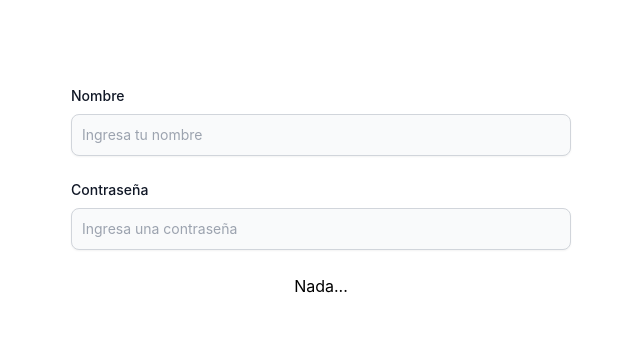
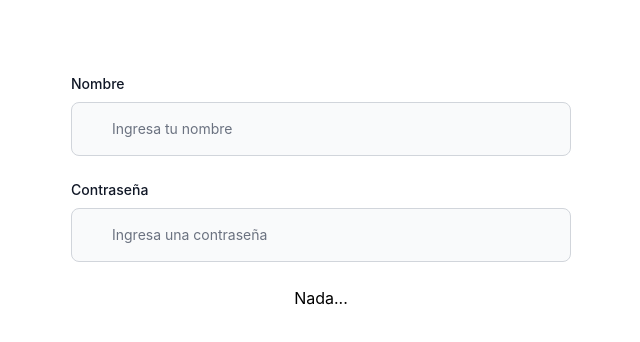
Before and after one commit to DirkGaston/estado-de-componentes-y-eventos, a React (Create React App) app: page / in a window 1280 px wide. Shown: the top 342 px of the page, without its empty margins (319-959 px from the left). Built offline with nearby package versions, Linux system fonts and the light colour scheme.

Commit message:
separación eventHandlers y useState

```diff
--- a/package.json
+++ b/package.json
@@ -7,6 +7,8 @@
     "@testing-library/jest-dom": "^5.16.5",
     "@testing-library/react": "^13.3.0",
     "@testing-library/user-event": "^13.5.0",
+    "flowbite": "^1.5.2",
+    "flowbite-react": "^0.1.8",
     "react": "^18.2.0",
     "react-dom": "^18.2.0",
     "react-scripts": "5.0.1",
--- a/src/App.js
+++ b/src/App.js
@@ -4,16 +4,27 @@ import Input from "./components/Input";
 import Button from "./components/Button";
 
 function App() {
-  const [inputValue, setInputValue] = useState("");
-  const handleChange = (e) => {
+  const [name, setName] = useState("");
+  const [password, setPassword] = useState("");
+
+  const handleNameChange = (e) => {
     console.log(e.target.value);
-    setInputValue(e.target.value);
+    setName(e.target.value);
+  };
+
+  const handlePasswordChange = (e) => {
+    console.log(e.target.value);
+    setPassword(e.target.value);
   };
 
   return (
     <div className="flex flex-col justify-center items-center h-96">
-      <Input handleChange={handleChange} value={inputValue} />
-      {inputValue === "252525" ? <Button /> : "Nada..."}
+      <Input
+        handleNameChange={handleNameChange}
+        handlePasswordChange={handlePasswordChange}
+        value={name}
+      />
+      {password === "252525" ? <Button /> : "Nada..."}
     </div>
   );
 }
--- a/src/components/Input.jsx
+++ b/src/components/Input.jsx
@@ -1,4 +1,4 @@
-const Input = ({ handleChange, inputValue }) => {
+const Input = ({ handleNameChange, handlePasswordChange }) => {
   return (
     <div className="inputContainer">
       <div className="mb-6">
@@ -9,12 +9,11 @@ const Input = ({ handleChange, inputValue }) => {
           Nombre
         </label>
         <input
-          onChange={handleChange}
+          onChange={handleNameChange}
           type="name"
           id="name"
-          className="shadow-sm bg-gray-50 border border-gray-300 text-gray-900 text-sm rounded-lg focus:ring-blue-500 focus:border-blue-500 block w-full p-2.5 dark:bg-gray-700 dark:border-gray-600 dark:placeholder-gray-400 dark:text-white dark:focus:ring-blue-500 dark:focus:border-blue-500 dark:shadow-sm-light"
+          className="block p-4 pl-10 w-full text-sm text-gray-900 bg-gray-50 rounded-lg border border-gray-300 focus:ring-blue-500 focus:border-blue-500 dark:bg-gray-700 dark:border-gray-600 dark:placeholder-gray-400 dark:text-white dark:focus:ring-blue-500 dark:focus:border-blue-500"
           placeholder="Ingresa tu nombre"
-          value={inputValue}
           required
         />
       </div>
@@ -26,12 +25,11 @@ const Input = ({ handleChange, inputValue }) => {
           Contraseña
         </label>
         <input
-          onChange={handleChange}
+          onChange={handlePasswordChange}
           type="password"
           id="password"
-          className="shadow-sm bg-gray-50 border border-gray-300 text-gray-900 text-sm rounded-lg focus:ring-blue-500 focus:border-blue-500 block w-full p-2.5 dark:bg-gray-700 dark:border-gray-600 dark:placeholder-gray-400 dark:text-white dark:focus:ring-blue-500 dark:focus:border-blue-500 dark:shadow-sm-light"
+          className="block p-4 pl-10 w-full text-sm text-gray-900 bg-gray-50 rounded-lg border border-gray-300 focus:ring-blue-500 focus:border-blue-500 dark:bg-gray-700 dark:border-gray-600 dark:placeholder-gray-400 dark:text-white dark:focus:ring-blue-500 dark:focus:border-blue-500"
           placeholder="Ingresa una contraseña"
-          value={inputValue}
           required
         />
       </div>
--- a/tailwind.config.js
+++ b/tailwind.config.js
@@ -1,8 +1,11 @@
 /** @type {import('tailwindcss').Config} */
 module.exports = {
-  content: ["./src/**/*.{js,jsx,ts,tsx}"],
+  content: [
+    "./src/**/*.{js,jsx,ts,tsx}",
+    "node_modules/flowbite-react/**/*.{js,jsx,ts,tsx}",
+  ],
   theme: {
     extend: {},
   },
-  plugins: [],
+  plugins: [require("flowbite/plugin")],
 };
```
Also changed, not shown: 1 other file (tests, documents, lock files or other folders).
